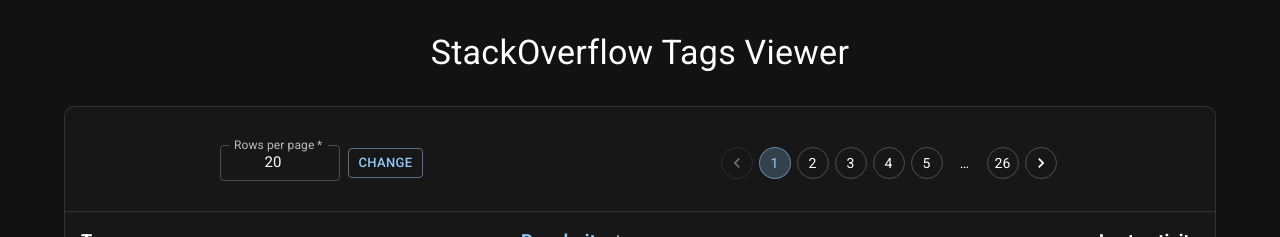
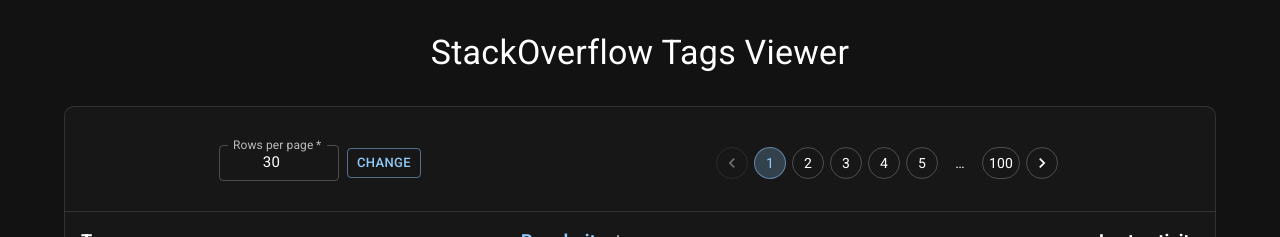
Before and after one commit to dgosc96/SETagsReactDemo, a React app: page / in a window 1280 px wide. Shown: the top 237 px of the page. Built offline with nearby package versions, Linux system fonts and the light colour scheme.

Commit message:
uncap page count

```diff
--- a/src/features/TagsToolbar/components/TagsPagination.tsx
+++ b/src/features/TagsToolbar/components/TagsPagination.tsx
@@ -2,7 +2,7 @@
 import { useTagsFetchParamsContext } from '../../../shared/context/TagsContext';
 
 export const TagsPagination = () => {
-  const { page, setPageParam } = useTagsFetchParamsContext();
+  const { page, pageCount, setPageParam } = useTagsFetchParamsContext();
 
   const handleChangePage = (
     _event: React.ChangeEvent<unknown>,
@@ -14,7 +14,7 @@
   return (
     <Pagination
       sx={{ gap: 0 }}
-      count={26}
+      count={pageCount}
       page={page}
       onChange={handleChangePage}
       color='primary'
--- a/src/shared/context/TagsContext.tsx
+++ b/src/shared/context/TagsContext.tsx
@@ -8,6 +8,8 @@
 
 type TagsFetchParamsContextProps = SE_tagsFetchParams & {
   fetchParams: SE_tagsFetchParams;
+  pageCount: number;
+  setPageCount: (setAction: SetActionType<number>) => void;
   fetchFn: ({
     page,
     pagesize,
@@ -48,7 +50,9 @@
     useState<TagsFetchParamsContextProps['sort']>('popular');
   const [page, setPage] = useState<TagsFetchParamsContextProps['page']>(1);
   const [pagesize, setPagesize] =
-    useState<TagsFetchParamsContextProps['pagesize']>(20);
+    useState<TagsFetchParamsContextProps['pagesize']>(30);
+
+  const [pageCount, setPageCount] = useState(100);
 
   const fetchParams = { order, sort, page, pagesize };
 
@@ -57,6 +61,8 @@
       value={{
         ...fetchParams,
         fetchParams,
+        pageCount,
+        setPageCount,
         fetchFn,
         setOrderParam: setOrder,
         setSortParam: setSort,
--- a/src/shared/queries/useTagsQuery.ts
+++ b/src/shared/queries/useTagsQuery.ts
@@ -1,11 +1,18 @@
 import { useQuery } from '@tanstack/react-query';
 import { useTagsFetchParamsContext } from '../context/TagsContext';
 
+import { calculateTotalPages } from '../utils/calculateTotalPages';
+
 export const useTagsQuery = () => {
-  const { fetchParams, fetchFn } = useTagsFetchParamsContext();
+  const { fetchParams, pagesize, fetchFn, setPageCount } =
+    useTagsFetchParamsContext();
   return useQuery({
     queryKey: ['tags', fetchParams],
     queryFn: () => fetchFn(fetchParams),
+    select: (data) => {
+      setPageCount(calculateTotalPages(pagesize, data.total));
+      return data;
+    },
     gcTime: 1000 * 60 * 10,
     staleTime: 1000 * 60 * 5,
   });
--- /dev/null
+++ b/src/shared/utils/calculateTotalPages.ts
@@ -0,0 +1,2 @@
+export const calculateTotalPages = (pageSize: number, totalItems: number) =>
+  Math.ceil(totalItems / pageSize);
```
Also changed, not shown: src/stories/mockTagsFetch.ts (+1 -1 lines).
